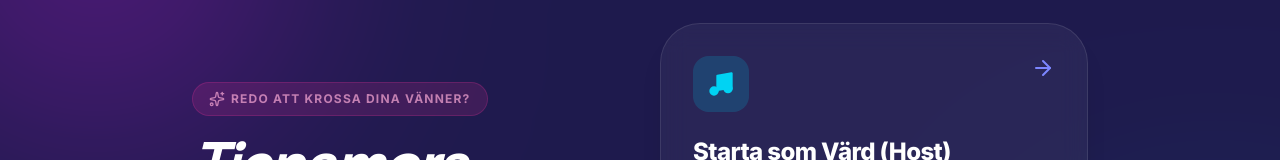
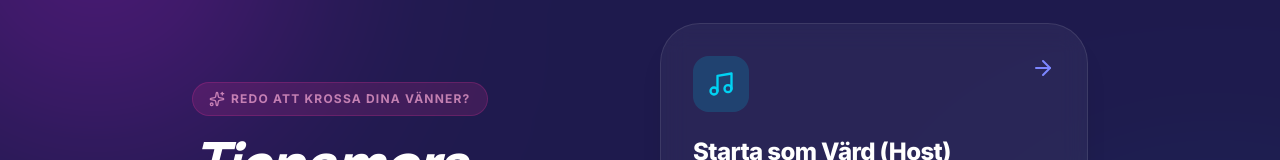
Before and after one commit to the-commits/se.tjenamors.musikquiz, a React (Vite) app: page / in a window 1280 px wide. Shown: the part 151-311 px from the top of the page. Built offline with nearby package versions, Linux system fonts and the light colour scheme.

Commit message:
Remove fill-current from Music icons to fix smudged appearance

```diff
--- a/src/App.tsx
+++ b/src/App.tsx
@@ -313,7 +313,7 @@ export default function App() {
                 >
                   <div className="flex justify-between items-start">
                     <div className="w-14 h-14 bg-cyan-500/20 rounded-2xl flex items-center justify-center text-cyan-400 group-hover:bg-cyan-500 group-hover:text-white transition-all">
-                      <Music className="w-7 h-7 fill-current" />
+                      <Music className="w-7 h-7" />
                     </div>
                     <ArrowRight className="w-6 h-6 text-indigo-400 group-hover:text-white group-hover:translate-x-2 transition-all duration-300" />
                   </div>
--- a/src/components/PlayerJoin.tsx
+++ b/src/components/PlayerJoin.tsx
@@ -41,7 +41,7 @@ export default function PlayerJoin({ onJoin, error, initialRoomCode = '' }: Play
           className="w-24 h-24 mx-auto mb-6 flex items-center justify-center shadow-xl shadow-pink-500/20 rounded-[28px] overflow-hidden border border-white/10 bg-cover bg-center"
           style={{ backgroundImage: "url('/logo.png')" }}
         >
-          <Music className="w-10 h-10 text-white fill-current drop-shadow-lg" />
+          <Music className="w-10 h-10 text-white drop-shadow-lg" />
         </div>
         <h1 className="text-4xl md:text-5xl font-black text-white tracking-tighter italic">Tjenamors Musikquiz!</h1>
         <p className="text-indigo-200 font-medium text-base mt-2">
```
